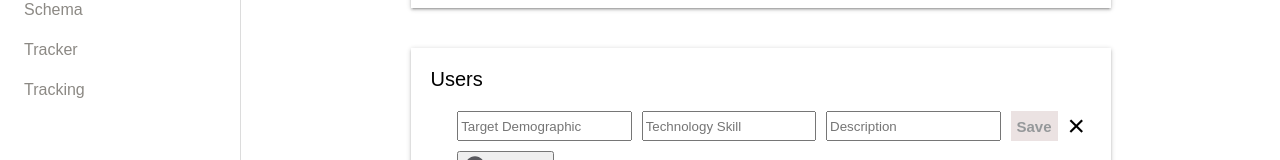
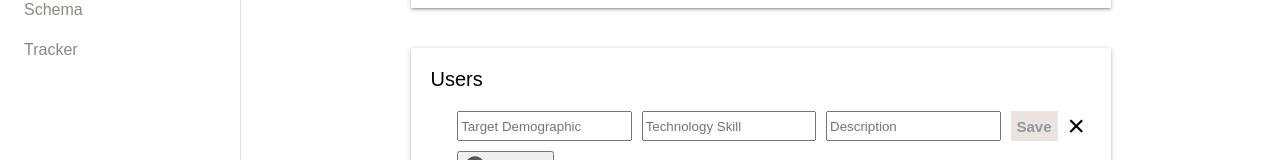
Before and after one commit to landonwjohnson/Appr, a React app: page /ideas in a window 1280 px wide. Shown: the part 327-487 px from the top of the page. Built offline with nearby package versions, Linux system fonts and the light colour scheme.

Commit message:
replaced tracker with tracking

```diff
--- a/src/components/content/project_components/ProjectSetupSidebar/ProjectSetupSidebar.js
+++ b/src/components/content/project_components/ProjectSetupSidebar/ProjectSetupSidebar.js
@@ -16,8 +16,7 @@ export default class ProjectSetupSidebar extends Component {
                 <Link to="controllers" className="psb-item"><li>Controllers</li></Link>
                 <Link to="endpoints" className="psb-item"><li>Endpoints</li></Link>
                 <Link to="schema" className="psb-item"><li >Schema</li></Link>
-                <Link to="tracker" className="psb-item"><li >Tracker</li></Link>
-                <Link to="tracking" className="psb-item"><li >Tracking</li></Link>
+                <Link to="tracking" className="psb-item"><li >Tracker</li></Link>
             </ul>
         </div>
         )
--- a/src/components/content/project_components/Tracking/Tracking.js
+++ b/src/components/content/project_components/Tracking/Tracking.js
@@ -54,7 +54,7 @@ class Tracking extends Component {
         <ProjectSetupSidebar />
         <div className="tracking-container">
         <div className="project-header">
-            <label onClick={this.addListToggle}>Tracking</label>
+            <label>Tracker</label>
 
           </div>
           <div className="tracking-wrapper">
--- a/src/components/content/project_components/Tracking/tracking.scss
+++ b/src/components/content/project_components/Tracking/tracking.scss
@@ -199,6 +199,5 @@
             height: 30px;
             max-height: 100%;
         }
-
     }
 }
```
